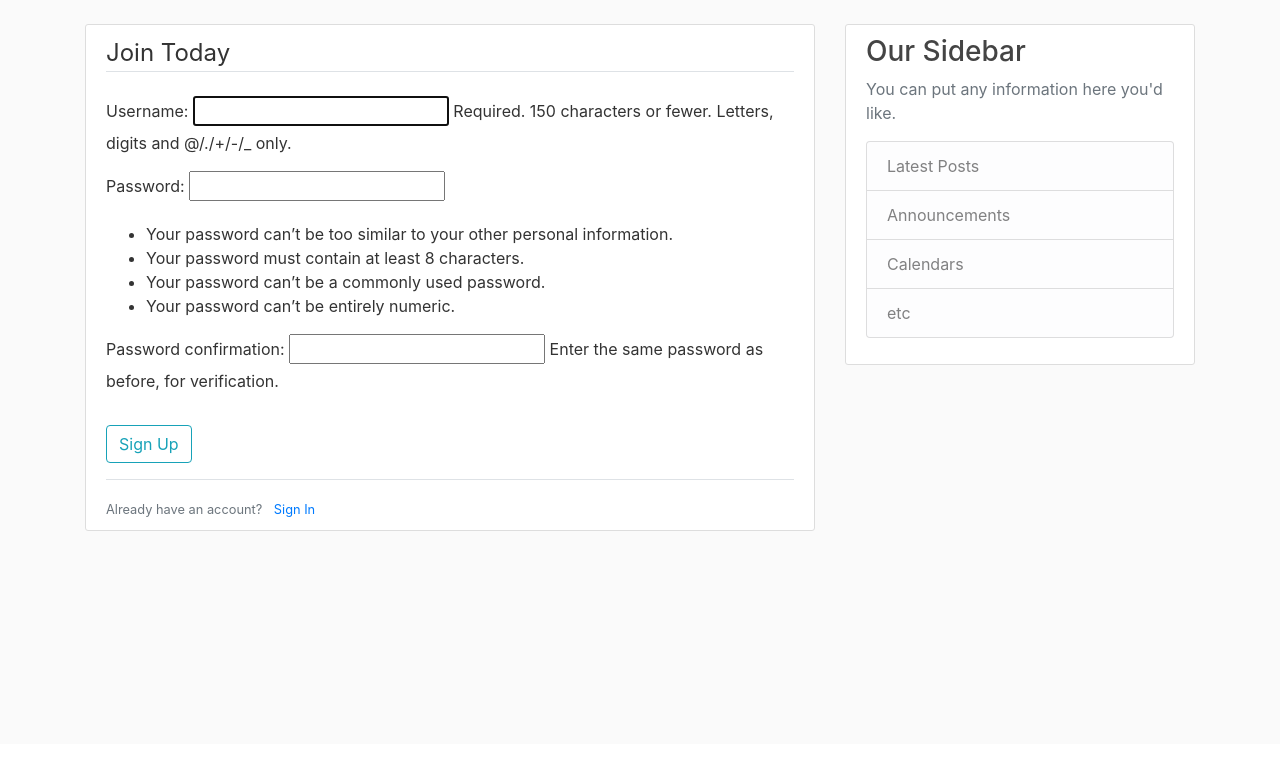
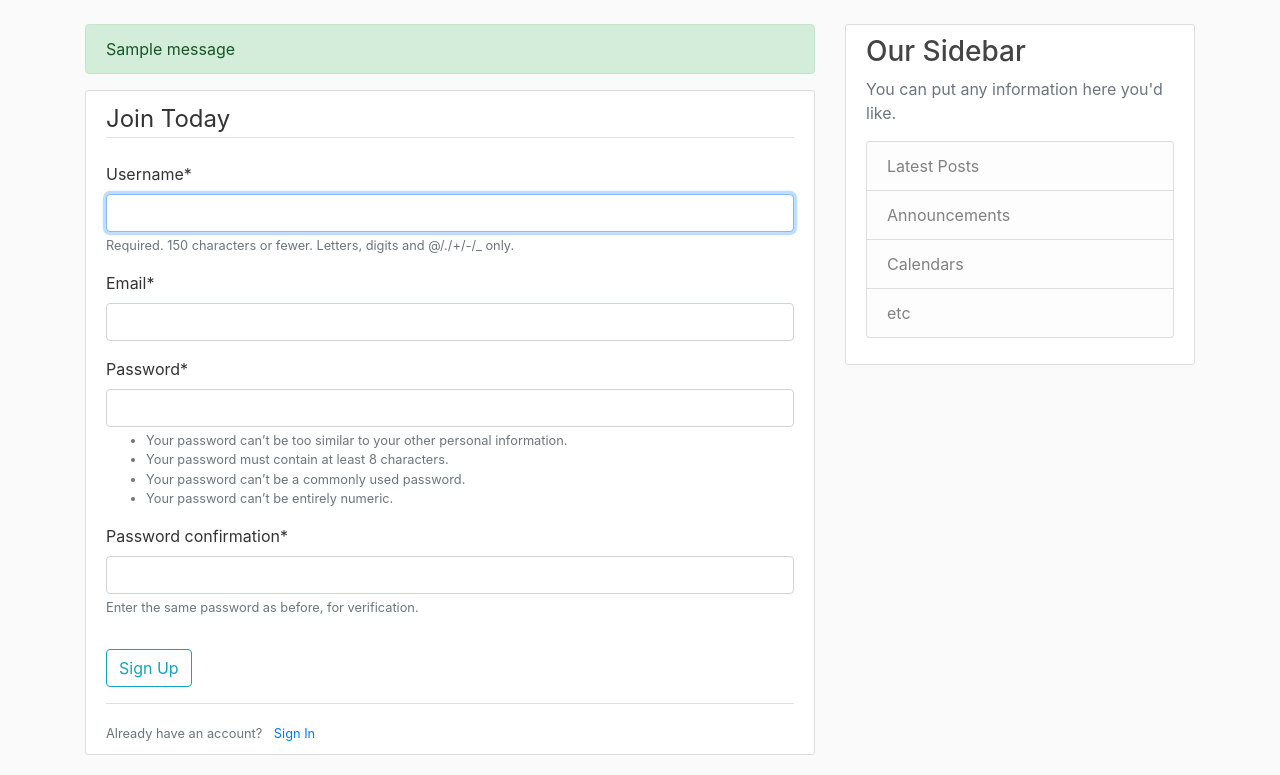
Before and after one commit to SadeghPouriyanZadeh/django_facebook, a Django app: page /register/ in a window 1280 px wide. Shown: the part 56-831 px from the top of the page. Before the commit the page ends 587 px from the top, so only its background shows below. Run offline with Django 4.2, Linux system fonts and the light colour scheme; one stand-in notice (Sample message) is shown; some libraries are stand-ins or nearby versions.

Commit message:
update 4 files and create 1 file

```diff
--- a/blog/templates/blog/base.html
+++ b/blog/templates/blog/base.html
@@ -50,6 +50,13 @@
       <main role="main" class="container">
         <div class="row">
           <div class="col-md-8">
+            {% if messages %}
+              {% for message in messages %}
+                <div class="alert alert-{{ message.tags }}">
+                  {{ message }}
+                </div>
+              {% endfor %}
+            {% endif %}
             {% block content %}{% endblock %}
           </div>
           <div class="col-md-4">
--- a/django_facebook/settings.py
+++ b/django_facebook/settings.py
@@ -39,6 +39,7 @@ INSTALLED_APPS = [
     "django.contrib.staticfiles",
     "blog.apps.BlogConfig",
     "users.apps.UsersConfig",
+    "crispy_forms",
 ]
 
 MIDDLEWARE = [
@@ -123,3 +124,5 @@ STATIC_URL = "static/"
 # https://docs.djangoproject.com/en/4.0/ref/settings/#default-auto-field
 
 DEFAULT_AUTO_FIELD = "django.db.models.BigAutoField"
+
+CRISPY_TEMPLATE_PACK = "bootstrap4"
--- /dev/null
+++ b/users/forms.py
@@ -0,0 +1,11 @@
+from django import forms
+from django.contrib.auth.models import User
+from django.contrib.auth.forms import UserCreationForm
+
+
+class UserRegisterForm(UserCreationForm):
+    email = forms.EmailField()
+
+    class Meta:
+        model = User
+        fields = ["username", "email", "password1", "password2"]
--- a/users/templates/users/register.html
+++ b/users/templates/users/register.html
@@ -1,12 +1,12 @@
 {%extends "blog/base.html" %}
-
+{%load crispy_forms_tags%}
 {%block content%}
   <div class="content-section">
       <form method="POST">
           {% csrf_token %}
           <fieldset class="form-group">
               <legend class="border-bottom mb-4">Join Today</legend>
-              {{ form.as_p }}
+              {{ form|crispy }}
           </fieldset>
           <div class="form-group">
               <button type="submit" class="btn btn-outline-info">Sign Up</button>
--- a/users/views.py
+++ b/users/views.py
@@ -1,17 +1,17 @@
 from django.shortcuts import render, redirect
-from django.contrib.auth.forms import UserCreationForm
 from django.contrib import messages
+from .forms import UserRegisterForm
 
 
 def register(request):
     if request.method == "POST":
-        form = UserCreationForm(request.POST)
+        form = UserRegisterForm(request.POST)
         if form.is_valid():
+            form.save()
             username = form.cleaned_data.get("username")
             messages.success(request, f"Account created for {username}!")
             return redirect("blog-home")
     else:
-        form = UserCreationForm()
+        form = UserRegisterForm()
 
-    form = UserCreationForm()
     return render(request, "users/register.html", {"form": form})
```
